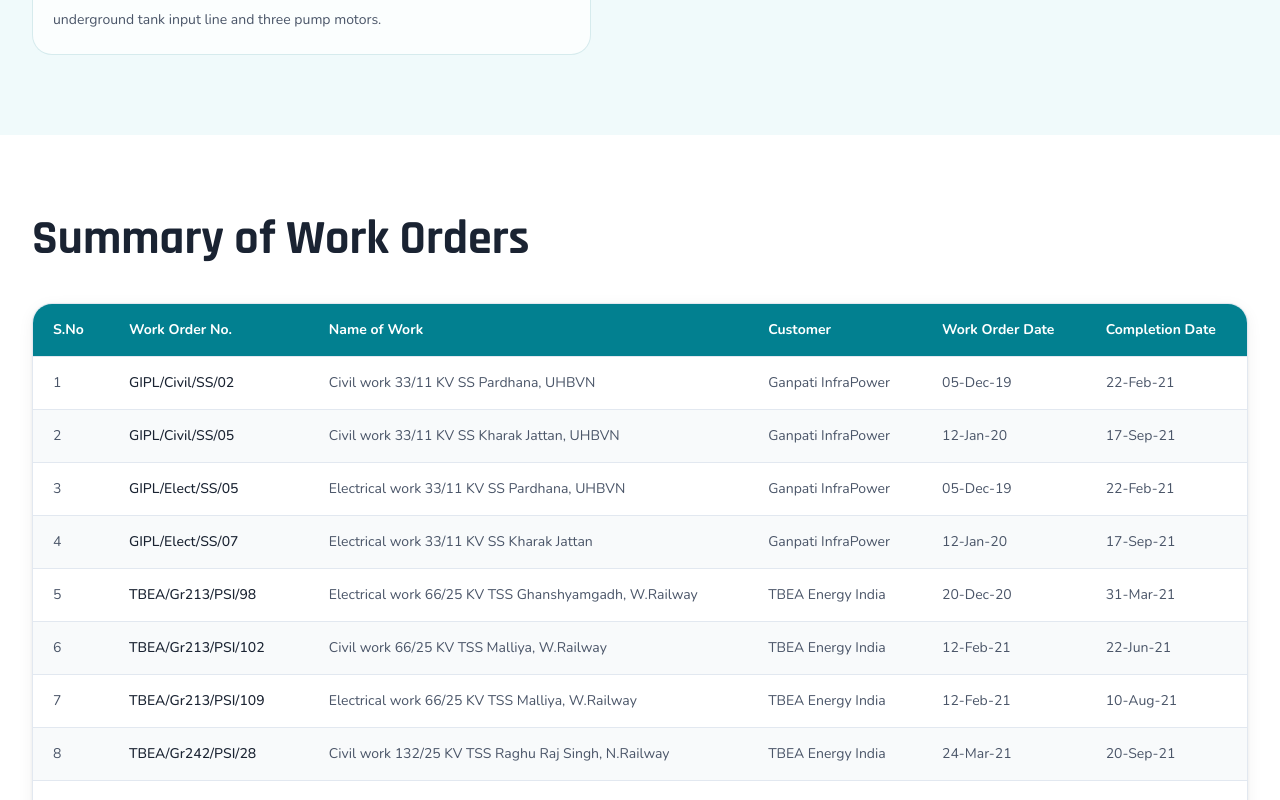
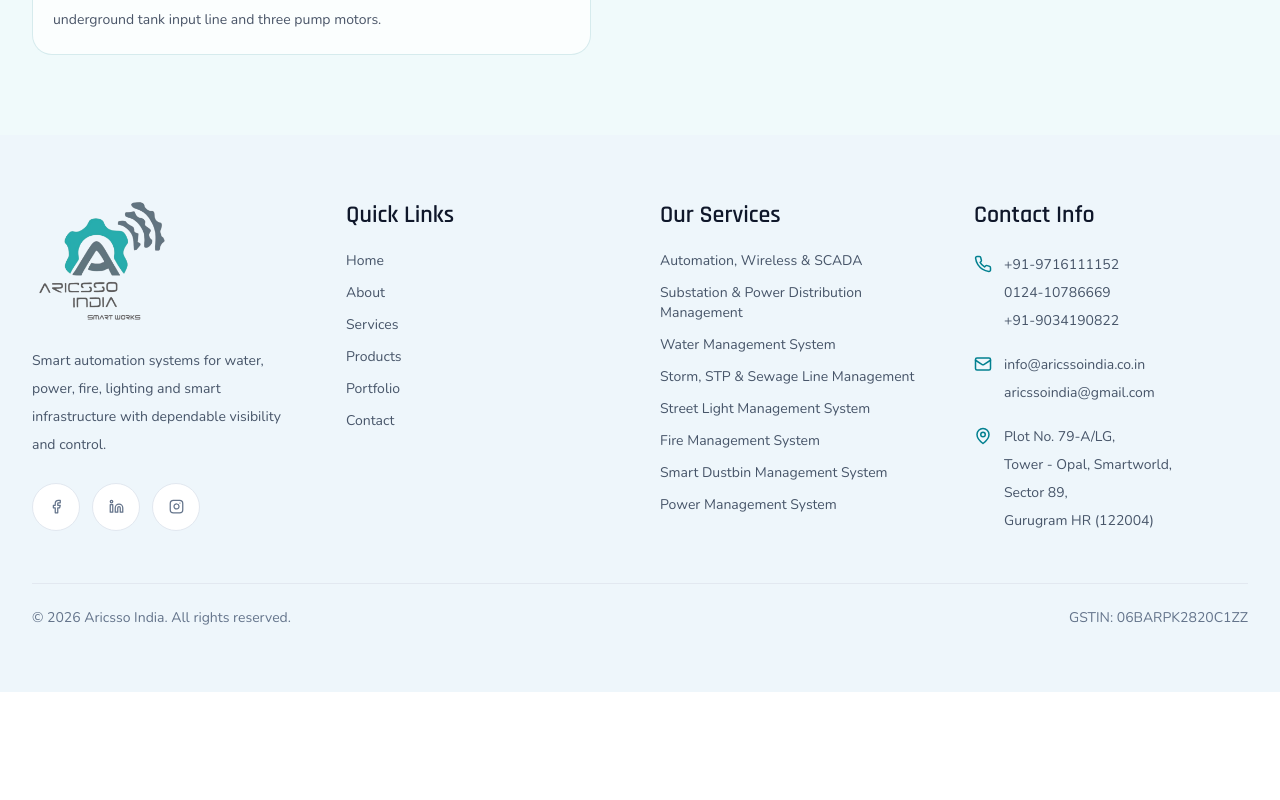
Before and after one commit to ChaudharyAman/aricssoindiaFE, a React (Vite) app: page /portfolio in a window 1280 px wide. Shown: the part 5060-5860 px from the top of the page. After the commit the page ends 5752 px from the top, so only its background shows below. Built offline with nearby package versions, Linux system fonts and the light colour scheme.

Commit message:
refactor: remove WorkOrdersTable section for cleaner Portfolio layout

```diff
--- a/src/pages/Portfolio.jsx
+++ b/src/pages/Portfolio.jsx
@@ -1,12 +1,10 @@
 import { useState } from 'react'
 import PageHero from '../components/PageHero'
 import PageMeta from '../components/PageMeta'
-import WorkOrdersTable from '../components/WorkOrdersTable'
 import {
   portfolioSites,
   scadaReferences,
   serviceImages,
-  workOrders,
 } from '../data/siteData'
 
 export default function Portfolio() {
@@ -204,17 +202,6 @@
             </div>
           </div>
         </section>
-
-        <section className="section-white">
-          <div className="mx-auto max-w-7xl px-4 py-20 lg:px-8">
-            <h2 className="section-heading text-4xl md:text-5xl">
-              Summary of Work Orders
-            </h2>
-            <div className="mt-10">
-              <WorkOrdersTable orders={workOrders} />
-            </div>
-          </div>
-        </section>
       </main>
     </>
   )
```
